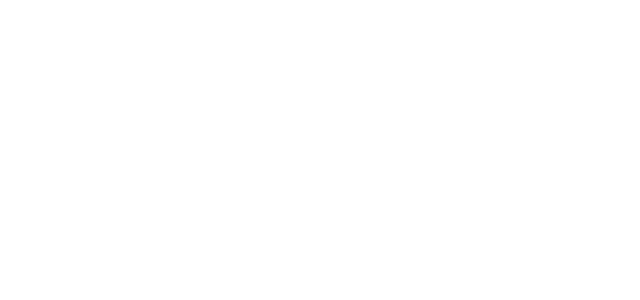
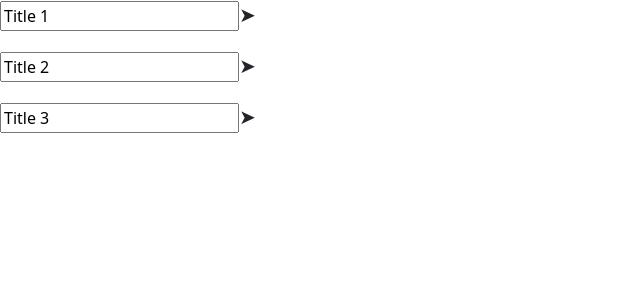
Before and after one commit to madhavi-anneboina/bootcamp, an Angular app: page /expandpanel in a window 1280 px wide. Before the commit this address led to /. Shown: the top 300 px of the page, without its empty margins (0-640 px from the left). Built offline with nearby package versions, Linux system fonts and the light colour scheme.

Commit message:
added data

```diff
--- a/src/app/app-routing.module.ts
+++ b/src/app/app-routing.module.ts
@@ -15,6 +15,7 @@
 import { FormArrayComponent } from './form-array/form-array.component';
 import { FilterTableComponent } from './filter-table/filter-table.component';
 import { ListComponent } from './list/list.component';
+import { ExpandpanelComponent } from './expandpanel/expandpanel.component';
 
 
 const routes: Routes = [
@@ -35,6 +36,7 @@
   {path :'formarray', component:FormArrayComponent, pathMatch:"full"},
   {path :'filter', component:FilterTableComponent, pathMatch:"full"},
   {path :'list', component:ListComponent, pathMatch:"full"},
+  {path :'expandpanel', component:ExpandpanelComponent, pathMatch:"full"}
 
 
 
--- a/src/app/app.module.ts
+++ b/src/app/app.module.ts
@@ -25,6 +25,7 @@
 import { FormArrayComponent } from './form-array/form-array.component';
 import { FilterTableComponent } from './filter-table/filter-table.component';
 import { ListComponent } from './list/list.component';
+import { ExpandpanelComponent } from './expandpanel/expandpanel.component';
 
 @NgModule({
   declarations: [
@@ -48,7 +49,8 @@
     RadionButtonComponent,
     FormArrayComponent,
     FilterTableComponent,
-    ListComponent
+    ListComponent,
+    ExpandpanelComponent
   ],
   imports: [
     BrowserModule,
--- /dev/null
+++ b/src/app/expandpanel/expandpanel.component.css
@@ -0,0 +1,20 @@
+div {
+    margin-bottom: 20px;
+    cursor: pointer;
+  }
+
+  h3 {
+    display: inline;
+    margin-right: 10px;
+  }
+
+  .arrow-icon {
+    font-size: 20px;
+    transform: rotate(360deg);
+    display: inline-block;
+    margin-right: 10px;
+  }
+
+  p {
+    margin-top: 10px;
+  }
--- /dev/null
+++ b/src/app/expandpanel/expandpanel.component.html
@@ -0,0 +1,16 @@
+<div *ngFor="let item of items; let i = index">
+    <div (click)="toggleDescription(i)">
+      <!-- <h3>{{ item.title }}</h3> -->
+      <input type="text" [(ngModel)]="item.inputValue" placeholder="Type here">
+      <span class="arrow-icon">➤</span>
+    </div>
+    <div *ngIf="item.isExpanded">
+        <div class="card">
+            <div class="card_title">
+                <p>{{item.title}}</p>
+            </div>
+           <p>{{ item.description }}</p>
+        </div>
+
+    </div>
+  </div>
--- /dev/null
+++ b/src/app/expandpanel/expandpanel.component.ts
@@ -0,0 +1,42 @@
+import { Component } from '@angular/core';
+
+@Component({
+  selector: 'app-expandpanel',
+  templateUrl: './expandpanel.component.html',
+  styleUrls: ['./expandpanel.component.css'],
+})
+export class ExpandpanelComponent {
+  items = [
+    {
+      title: 'Title 1',
+      inputValue: 'Title 1',
+      description:
+        'Using the template binding syntax, the form control is now registered to the name input element in the template. The form control and DOM element communicate with each other: the view reflects changes in the model, and the model reflects changes in the view.',
+      isExpanded: false,
+    },
+    {
+      title: 'Title 2',
+      inputValue: 'Title 2',
+      description:
+        'We found a Contributor License Agreement for you (the sender of this pull request), but were unable to find agreements for the commit author(s). If you authored these, maybe you used a different email address in the git commits than was used to sign the CLA (login here to double check)? If these were authored by someone else, then they will need to sign a CLA as well, and confirm that they re okay with these being contributed to Google.',
+      isExpanded: false,
+    },
+    {
+      title: 'Title 3',
+      inputValue: 'Title 3',
+      description:
+        'Learn how to use the Angular CLI to create, develop, and maintain Angular projects from a command shell. See the command syntax, options, and schematics for generating and modifyin',
+      isExpanded: false,
+    },
+  ];
+
+  toggleDescription(index: number): void {
+    this.items.forEach((item, i) => {
+      if (i === index) {
+        item.isExpanded = !item.isExpanded;
+      } else {
+        item.isExpanded = false;
+      }
+    });
+  }
+}
```
Also changed, not shown: 1 other file (tests, documents, lock files or other folders).
